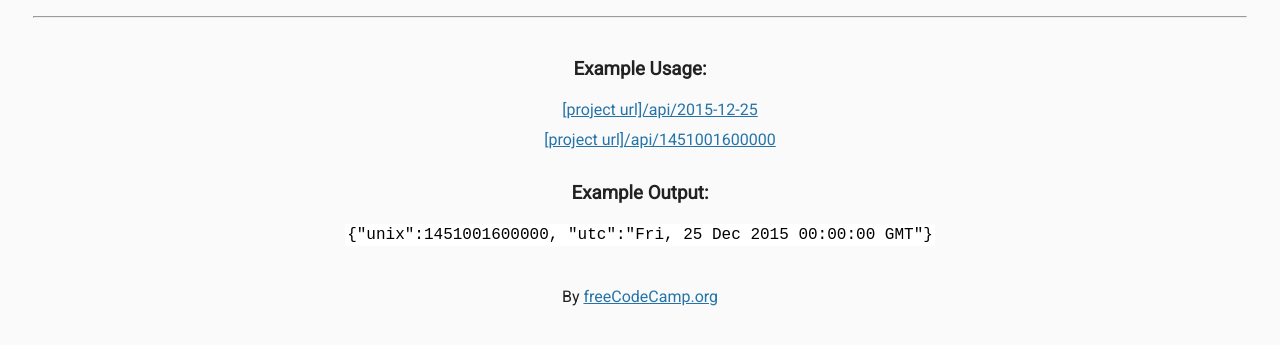
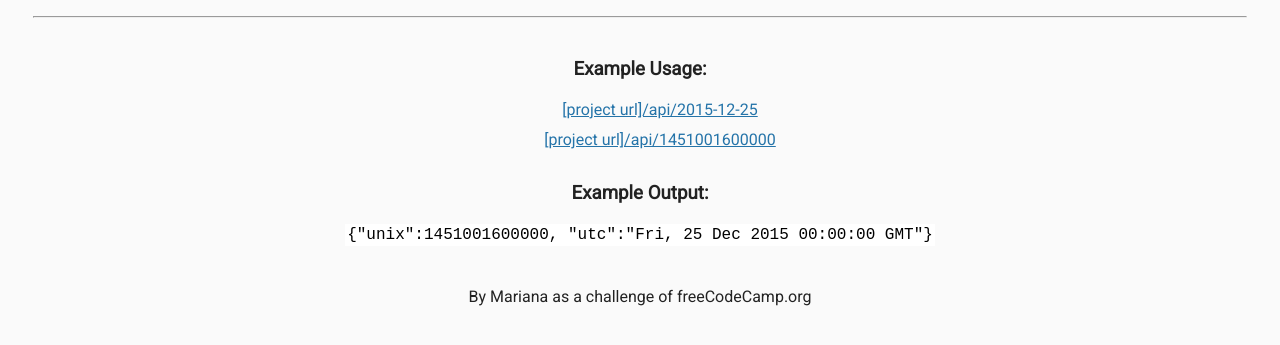
Before and after one commit to simonpaix/timestamp-server, a website: page views/index.html in a window 1280 px wide. Shown: the part 53-398 px from the top of the page. Drawn offline with Linux system fonts and the light colour scheme; files that its build step writes are made by us from their sources.

Commit message:
Update index.html

```diff
--- a/views/index.html
+++ b/views/index.html
@@ -25,7 +25,7 @@
     </div>
     <div class="footer">
       <p>
-        By <a href="https://www.freecodecamp.org/">freeCodeCamp.org</a>
+        By Mariana as a challenge of freeCodeCamp.org
       </p>
     </div>
   </body>
```
